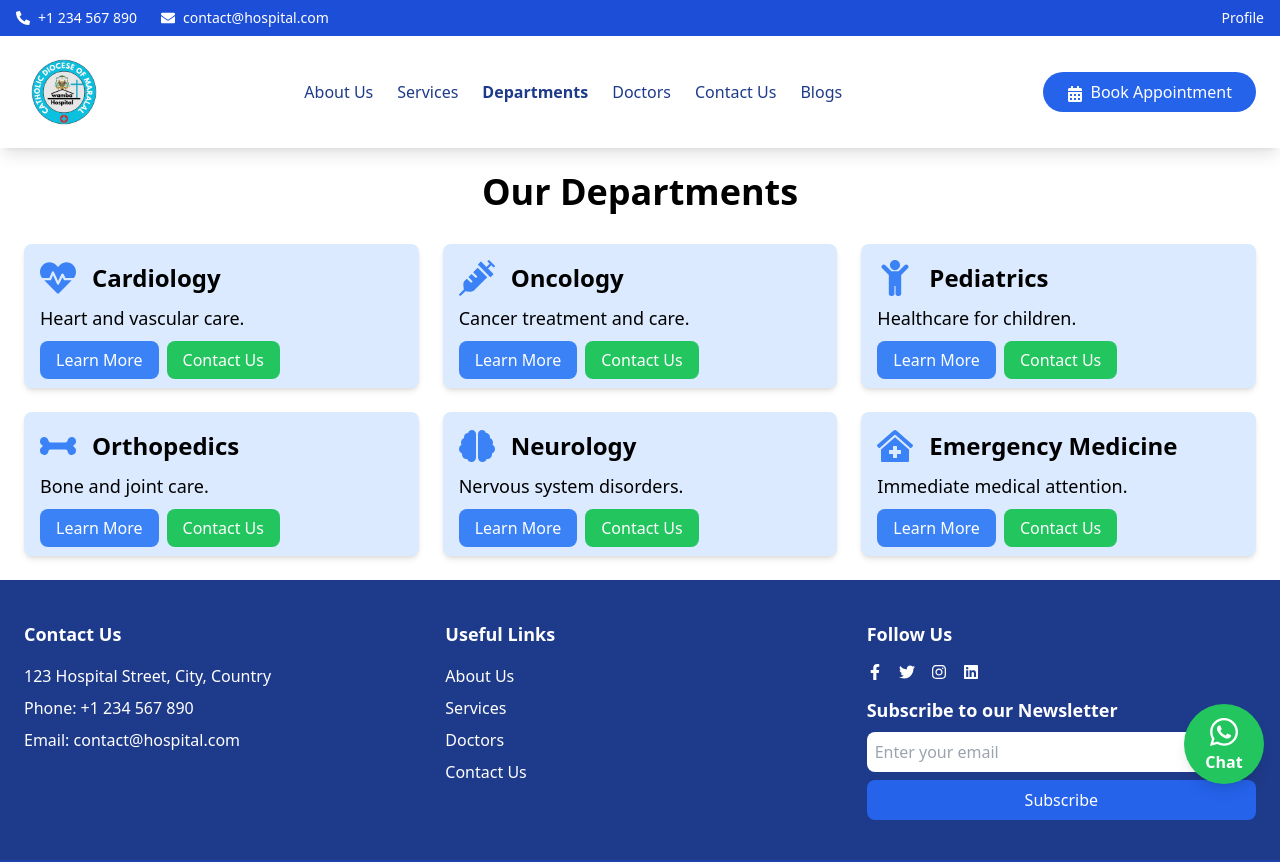
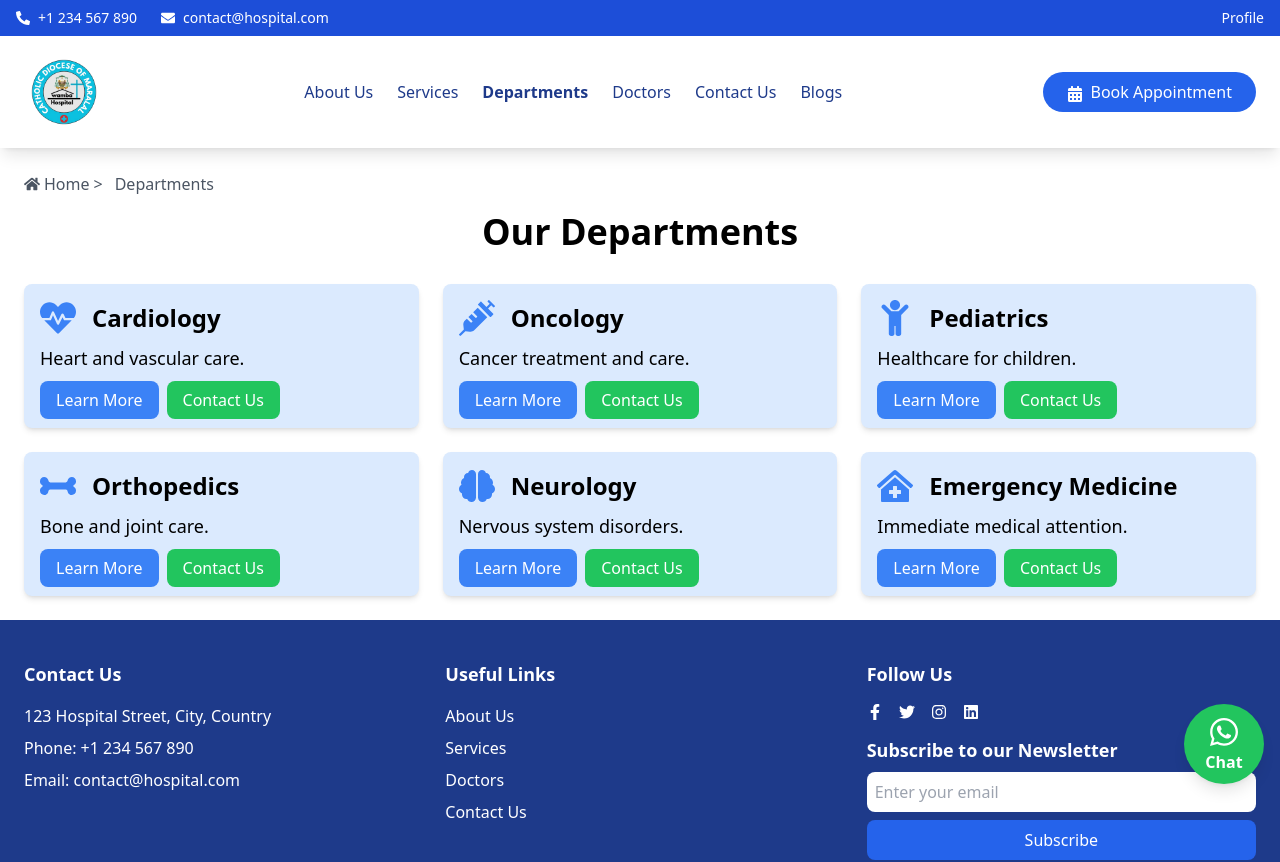
Before and after one commit to shery313/hospital-frontend, a React (Vite) app: page /departments in a window 1280 px wide. Shown: the top 862 px of the page. Built offline with nearby package versions, Linux system fonts and the light colour scheme.

Commit message:
added breadcrumbs for some pages

```diff
--- a/src/componenets/home/user/BlogDetail.tsx
+++ b/src/componenets/home/user/BlogDetail.tsx
@@ -1,9 +1,14 @@
 import React from "react";
 import { useParams } from "react-router-dom";
 import { motion } from "framer-motion";
+import Breadcrumbs from "../../pages/BreadCrumbs";
 
 const BlogDetail: React.FC = () => {
   const { id } = useParams<{ id: string | undefined }>();
+  const breadcrumbItems = [
+    { label: "Blogs", path: "/blogs" },
+    { label: "Blog Detail", path: "/blog-detial" },
+  ];
 
   // If id is undefined, return a fallback or redirect
   if (!id) {
@@ -26,6 +31,7 @@ const BlogDetail: React.FC = () => {
       transition={{ duration: 0.5 }}
       className="max-w-3xl mx-auto p-8"
     >
+        <Breadcrumbs items={breadcrumbItems}/>
       <h1 className="text-3xl font-bold mb-4">{blogPost.title}</h1>
       <img src={blogPost.image} alt={blogPost.title} className="w-full h-64 object-cover mb-4" />
       <p className="text-gray-500 mb-2">{blogPost.date}</p>
--- a/src/componenets/home/user/Blogs.tsx
+++ b/src/componenets/home/user/Blogs.tsx
@@ -2,6 +2,7 @@ import React, { useState, useEffect } from "react";
 import { motion } from "framer-motion";
 import { FaSearch } from "react-icons/fa";
 import { Link } from "react-router-dom";
+import Breadcrumbs from "../../pages/BreadCrumbs";
 
 interface BlogPost {
   id: number;
@@ -14,6 +15,10 @@ interface BlogPost {
 const Blogs: React.FC = () => {
   const [blogPosts, setBlogPosts] = useState<BlogPost[]>([]);
   const [searchTerm, setSearchTerm] = useState("");
+  const breadcrumbItems = [
+    { label: "Home", path: "/" },
+    { label: "Blogs", path: "/blogs" },
+  ];
 
   useEffect(() => {
     const fetchBlogPosts = async () => {
@@ -63,6 +68,7 @@ const Blogs: React.FC = () => {
       transition={{ duration: 0.5 }}
       className="max-w-3xl mx-auto p-8"
     >
+        <Breadcrumbs items={breadcrumbItems}/>
       <h1 className="text-3xl font-bold text-center mb-8">Health Care Blogs</h1>
 
       {/* Search Bar */}
--- a/src/componenets/pages/About.tsx
+++ b/src/componenets/pages/About.tsx
@@ -1,22 +1,29 @@
 import React from "react";
 import { motion } from "framer-motion";
-import { Swiper, SwiperSlide } from "swiper/react"; // Import Swiper React components
-import "swiper/css"; // Basic Swiper styles
-import "swiper/css/navigation"; // Swiper navigation styles (if needed)
-import "swiper/css/pagination"; // Swiper pagination styles (if needed)
+import { Swiper, SwiperSlide } from "swiper/react";
+import "swiper/css";
+import "swiper/css/navigation";
+import "swiper/css/pagination";
+import Breadcrumbs from "./BreadCrumbs"; // Adjust the import path as necessary
 
-// Replace with actual image paths
 const images = [
   "hospital1.jpg",
   "hospital2.jpg",
   "hospital3.jpg",
-  // Add the paths for all 50 images here
-  // "hospital4.jpg", ..., "hospital50.jpg"
+  // Add paths for all images
 ];
 
 const About: React.FC = () => {
+  const breadcrumbItems = [
+    { label: "Home", path: "/" },
+    { label: "About Us", path: "/about-us" },
+  ];
+
   return (
     <div className="p-6 bg-white">
+      {/* Breadcrumbs Section */}
+      <Breadcrumbs items={breadcrumbItems} />
+
       {/* Header Section */}
       <motion.h1
         className="text-4xl font-bold text-center mb-8"
@@ -75,7 +82,7 @@ const About: React.FC = () => {
         animate={{ opacity: 1, y: 0 }}
         transition={{ duration: 0.5 }}
       >
-        <h1 className=" text-3xl md:text-5xl p-3 text-center ">Hospital Gallery</h1>
+        <h1 className="text-3xl md:text-5xl p-3 text-center">Hospital Gallery</h1>
         <Swiper
           spaceBetween={30}
           slidesPerView={1}
--- a/src/componenets/pages/AppointmentDetail.tsx
+++ b/src/componenets/pages/AppointmentDetail.tsx
@@ -1,5 +1,6 @@
 import { useState } from "react";
 import { motion } from "framer-motion";
+import Breadcrumbs from "./BreadCrumbs";
 
 interface Appointment {
   id: number;
@@ -23,6 +24,10 @@ const AppointmentDetail = () => {
   const [isEditing, setIsEditing] = useState(false);
   const [newDate, setNewDate] = useState(appointment.appointmentDate);
   const [newTime, setNewTime] = useState(appointment.appointmentTime);
+  const breadcrumbItems = [
+    { label: "Home", path: "/" },
+    { label: "Appointment", path: "/appointment" },
+  ];
 
   const handleStatusChange = (newStatus: Appointment['status']) => {
     setAppointment({ ...appointment, status: newStatus });
@@ -34,6 +39,8 @@ const AppointmentDetail = () => {
   };
 
   return (
+    <>
+    <Breadcrumbs items={breadcrumbItems}/>
     <motion.div
       className="max-w-md mx-auto bg-white p-6 rounded-lg shadow-lg mt-10"
       initial={{ opacity: 0, y: 50 }}
@@ -142,6 +149,7 @@ const AppointmentDetail = () => {
         </button>
       </div>
     </motion.div>
+    </>
   );
 };
 
--- /dev/null
+++ b/src/componenets/pages/BreadCrumbs.tsx
@@ -0,0 +1,31 @@
+import React from "react";
+import { Link } from "react-router-dom";
+import { FaHome, FaInfoCircle, FaEnvelope } from "react-icons/fa"; // Import icons as needed
+
+const iconMapping: Record<string, React.ReactNode> = {
+  home: <FaHome />,
+  about: <FaInfoCircle />,
+  contact: <FaEnvelope />,
+};
+
+const Breadcrumbs: React.FC<{ items: { label: string; path: string }[] }> = ({ items }) => {
+  return (
+    <nav className="mb-4">
+      <ul className="flex space-x-2">
+        {items.map((item, index) => (
+          <li key={index} className="text-gray-600 flex items-center">
+            {iconMapping[item.label.toLowerCase()] && (
+              <span className="mr-1">{iconMapping[item.label.toLowerCase()]}</span>
+            )}
+            <Link to={item.path} className="hover:text-blue-500 transition-colors">
+              {item.label}
+            </Link>
+            {index < items.length - 1 && <span className="mx-1"> &gt; </span>} {/* Separator */}
+          </li>
+        ))}
+      </ul>
+    </nav>
+  );
+};
+
+export default Breadcrumbs;
--- a/src/componenets/pages/Contact.tsx
+++ b/src/componenets/pages/Contact.tsx
@@ -1,5 +1,6 @@
 import React, { useState } from "react";
 import { motion } from "framer-motion";
+import Breadcrumbs from "./BreadCrumbs";
 // import ReCAPTCHA from "react-google-recaptcha";
 
 const Contact: React.FC = () => {
@@ -9,6 +10,10 @@ const Contact: React.FC = () => {
     message: "",
     phone: "",
   });
+  const breadcrumbItems = [
+    { label: "Home", path: "/" },
+    { label: "Contact", path: "/contact-us" },
+  ];
 
   const [error, setError] = useState("");
   const [success, setSuccess] = useState("");
@@ -65,6 +70,7 @@ const Contact: React.FC = () => {
 
   return (
     <div className="flex flex-col lg:flex-row p-6 bg-white">
+      <Breadcrumbs items={breadcrumbItems} />
       {/* Side Image */}
       <div className="hidden lg:block lg:w-1/2">
         <img
--- a/src/componenets/pages/Departments.tsx
+++ b/src/componenets/pages/Departments.tsx
@@ -2,6 +2,7 @@ import React from "react";
 import { motion } from "framer-motion";
 import { FaHeartbeat, FaBrain, FaChild, FaBone, FaClinicMedical, FaSyringe } from "react-icons/fa";
 import { Link } from "react-router-dom";
+import Breadcrumbs from "./BreadCrumbs";
 
 const departments = [
   { id: 'cardiology', name: "Cardiology", description: "Heart and vascular care.", icon: <FaHeartbeat /> },
@@ -18,9 +19,13 @@ const Departments: React.FC = () => {
 //   const toggleMoreInfo = (index: number) => {
 //     setSelectedDepartment(selectedDepartment === index ? null : index);
 //   };
-
+const breadcrumbItems = [
+    { label: "Home", path: "/" },
+    { label: "Departments", path: "/departments" },
+  ];
   return (
     <div className="p-6 bg-white">
+        <Breadcrumbs items={breadcrumbItems}/>
       <motion.h1
         className="text-4xl font-bold text-center mb-8"
         initial={{ opacity: 0, y: -50 }}
--- a/src/componenets/pages/Doctors.tsx
+++ b/src/componenets/pages/Doctors.tsx
@@ -1,5 +1,6 @@
 import React, { useState } from "react";
 import { motion } from "framer-motion";
+import Breadcrumbs from "./BreadCrumbs";
 
 const doctors = [
   {
@@ -52,6 +53,10 @@ const Doctors: React.FC = () => {
   const openModal = (doctor: typeof doctors[0]) => {
     setSelectedDoctor(doctor);
   };
+  const breadcrumbItems = [
+    { label: "Home", path: "/" },
+    { label: "Docters", path: "/doctors" },
+  ];
 
   const closeModal = () => {
     setSelectedDoctor(null);
@@ -66,6 +71,7 @@ const Doctors: React.FC = () => {
 
   return (
     <div className="p-6 bg-white">
+      <Breadcrumbs items={breadcrumbItems}/>
       <motion.h1
         className="text-4xl font-bold text-center mb-8"
         initial={{ opacity: 0, y: -50 }}
--- a/src/componenets/pages/Services.tsx
+++ b/src/componenets/pages/Services.tsx
@@ -1,6 +1,7 @@
 import React from "react";
 import { motion } from "framer-motion";
 import { FaAmbulance, FaHeartbeat, FaChild, FaMixer, FaRadiation, FaFlask } from "react-icons/fa";
+import Breadcrumbs from "./BreadCrumbs";
 
 const servicesList = [
   { title: "Emergency Care", description: "24/7 emergency services with immediate assistance.", icon: <FaAmbulance className="text-blue-600 text-3xl mb-2" /> },
@@ -13,10 +14,17 @@ const servicesList = [
 ];
 
 const Services: React.FC = () => {
-  return (
+    const breadcrumbItems = [
+        { label: "Home", path: "/" },
+        { label: "Services", path: "/services" },
+      ];
+
+    return (
     <div className="flex flex-col md:flex-row bg-gray-50">
+
       {/* Services List */}
       <div className="w-full md:w-1/2 p-8 flex flex-col justify-center">
+      <Breadcrumbs items={breadcrumbItems}/>
         <motion.h1
           className="text-4xl font-bold mb-8 text-center text-blue-600"
           initial={{ opacity: 0, y: -50 }}
```
